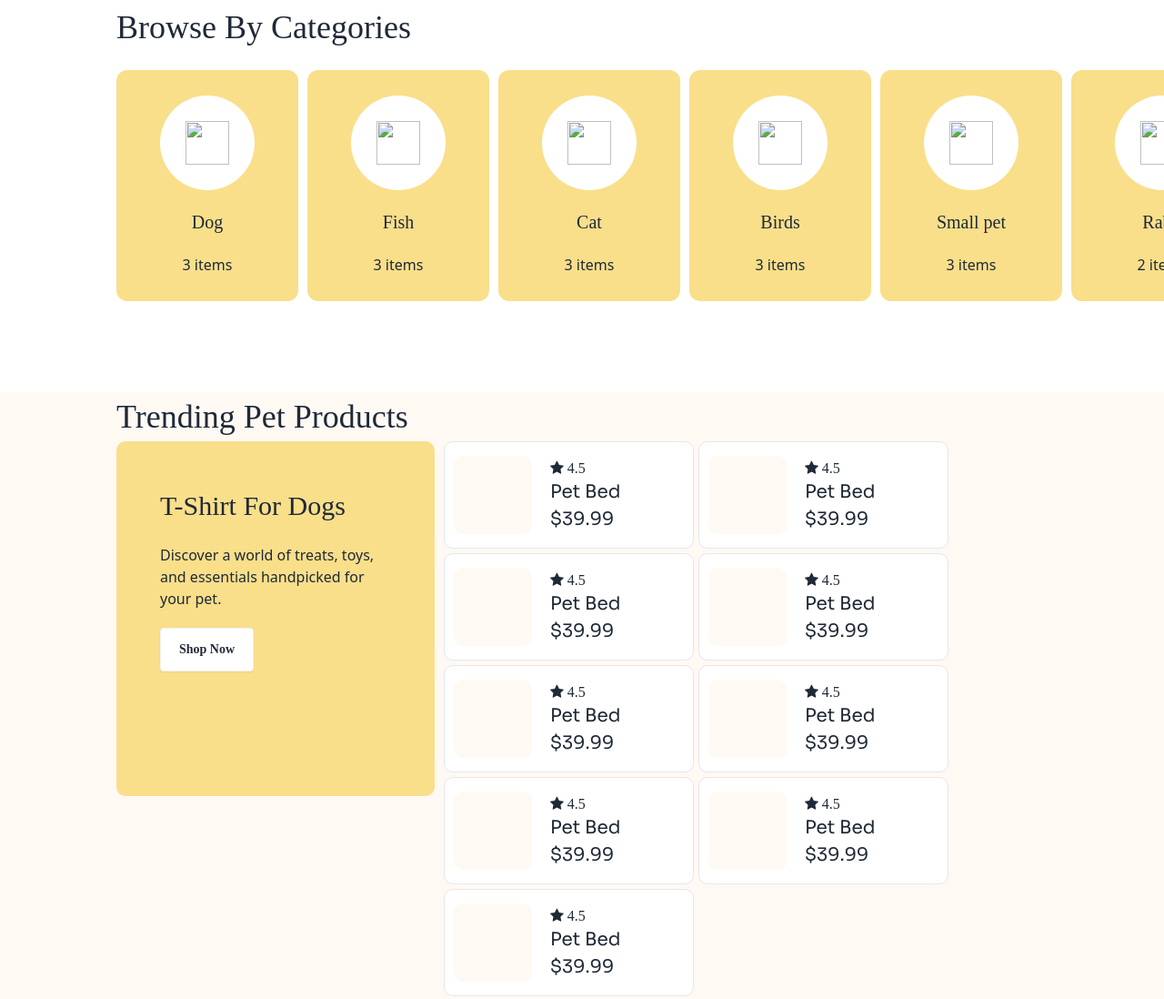
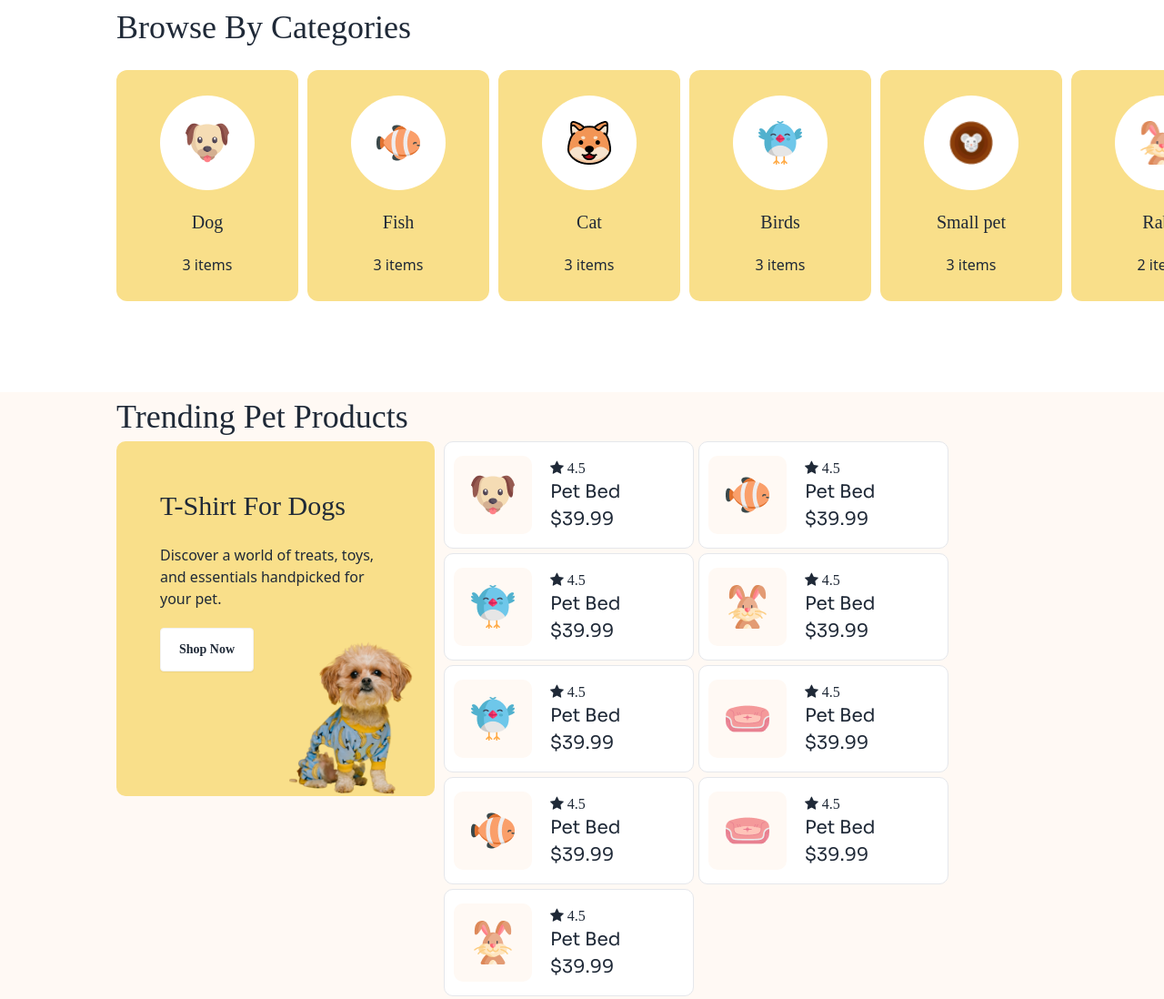
Before and after one commit to Sajidhasan544/Assingment-3, a plain HTML site: page index.html in a window 1280 px wide. Shown: the part 1087-2185 px from the top of the page at 91% size. Drawn offline with nearby package versions, Linux system fonts and the light colour scheme; the site is published under a folder, as on GitHub Pages, so addresses that start at the root find nothing; a web font is replaced by a local one.

Commit message:
images problem fix

```diff
--- a/index.html
+++ b/index.html
@@ -43,7 +43,7 @@
         <nav class="bg-nav-bg h-[100px] flex items-center">
             <div class="flex justify-between items-center  w-[80%] mx-auto">
                 <div class="flex">
-                    <img src="/c1-assets/logo-footer.png" alt="">
+                    <img src="c1-assets/logo-footer.png" alt="">
                     <h1 class="sora text-[26px] hidden lg:inline-block">Brouse<span
                             class="text-[rgb(255,220,38)]">4</span>Pets</h1>
                 </div>
@@ -91,14 +91,14 @@
                     <div
                         class="bg-[rgb(249,223,138)] w-[200px] h-[254px] rounded-[12px] flex flex-col justify-center items-center gap-[20px]">
                         <div class="w-[104px] h-[104px] bg-white flex justify-center items-center rounded-full"><img
-                                class="h-[48px] w-[48px]" src="/c1-assets/dog-cartoon.png" alt=""></div>
+                                class="h-[48px] w-[48px]" src="c1-assets/dog-cartoon.png" alt=""></div>
                         <h2 class="text-[20px] adlam">Dog</h2>
                         <p>3 items</p>
                     </div>
                     <div
                         class="bg-[rgb(249,223,138)] w-[200px] h-[254px] rounded-[12px] flex flex-col justify-center items-center gap-[20px]">
                         <div class="w-[104px] h-[104px] bg-white flex justify-center items-center rounded-full"><img
-                                class="h-[48px] w-[48px]" src="/c1-assets/fish-cartoon.png" alt=""></div>
+                                class="h-[48px] w-[48px]" src="c1-assets/fish-cartoon.png" alt=""></div>
                         <h2 class="text-[20px] adlam">Fish</h2>
                         <p>3 items</p>
                     </div>
@@ -108,14 +108,14 @@
                     <div
                         class="bg-[rgb(249,223,138)] w-[200px] h-[254px] rounded-[12px] flex flex-col justify-center items-center gap-[20px]">
                         <div class="w-[104px] h-[104px] bg-white flex justify-center items-center rounded-full"><img
-                                class="h-[48px] w-[48px]" src="/c1-assets/cat-cartoon.png" alt=""></div>
+                                class="h-[48px] w-[48px]" src="c1-assets/cat-cartoon.png" alt=""></div>
                         <h2 class="text-[20px] adlam">Cat</h2>
                         <p>3 items</p>
                     </div>
                     <div
                         class="bg-[rgb(249,223,138)] w-[200px] h-[254px] rounded-[12px] flex flex-col justify-center items-center gap-[20px]">
                         <div class="w-[104px] h-[104px] bg-white flex justify-center items-center rounded-full"><img
-                                class="h-[48px] w-[48px]" src="/c1-assets/bird-cartoon.png" alt=""></div>
+                                class="h-[48px] w-[48px]" src="c1-assets/bird-cartoon.png" alt=""></div>
                         <h2 class="text-[20px] adlam">Birds</h2>
                         <p>3 items</p>
                     </div>
@@ -125,14 +125,14 @@
                     <div
                         class="bg-[rgb(249,223,138)] w-[200px] h-[254px] rounded-[12px] flex flex-col justify-center items-center gap-[20px]">
                         <div class="w-[104px] h-[104px] bg-white flex justify-center items-center rounded-full"><img
-                                class="h-[48px] w-[48px]" src="/c1-assets/mouse-cartoon.png" alt=""></div>
+                                class="h-[48px] w-[48px]" src="c1-assets/mouse-cartoon.png" alt=""></div>
                         <h2 class="text-[20px] adlam">Small pet</h2>
                         <p>3 items</p>
                     </div>
                     <div
                         class="bg-[rgb(249,223,138)] w-[200px] h-[254px] rounded-[12px] flex flex-col justify-center items-center gap-[20px]">
                         <div class="w-[104px] h-[104px] bg-white flex justify-center items-center rounded-full"><img
-                                class="h-[48px] w-[48px]" src="/c1-assets/rabbit-cartoon.png" alt=""></div>
+                                class="h-[48px] w-[48px]" src="c1-assets/rabbit-cartoon.png" alt=""></div>
                         <h2 class="text-[20px] adlam">Rabit</h2>
                         <p>2 items</p>
                     </div>
@@ -147,7 +147,7 @@
                     <p class="mt-[20px]">Discover a world of treats, toys, and essentials handpicked for your pet.</p>
                     <button class="btn adlam bg-white px-[20px] py-[0px] mt-[20px] rounded">Shop Now</button>
                     <div class="w-[140px] absolute top-[220px] right-[20px]">
-                        <img src="/c1-assets/cute-pet-mid.png" alt="">
+                        <img src="c1-assets/cute-pet-mid.png" alt="">
                     </div>
                 </div>
 
@@ -155,7 +155,7 @@
                     <div class="cd bg-white flex border rounded-[10px] w-[171px] md:w-[275px] h-[73px] md:h-[118px] items-center gap-[20px]">
                         <div
                             class="img h-[53px] md:h-[86px] w-[53px] md:w-[86px] bg-[rgb(255,249,244)] rounded-[10px] flex justify-center items-center ml-[10px]">
-                            <img src="/c1-assets/dog-cartoon.png" alt="">
+                            <img src="c1-assets/dog-cartoon.png" alt="">
                         </div>
                         <div class="ret">
                             <span class="fa fa-star checked text-[9px] md:text-[16px]"> 4.5</span>
@@ -167,7 +167,7 @@
                     <div class="cd bg-white flex border rounded-[10px] w-[171px] md:w-[275px] h-[73px] md:h-[118px] items-center gap-[20px]">
                         <div
                             class="img h-[53px] md:h-[86px] w-[53px] md:w-[86px] bg-[rgb(255,249,244)] rounded-[10px] flex justify-center items-center ml-[10px]">
-                            <img src="/c1-assets/fish-cartoon.png" alt="">
+                            <img src="c1-assets/fish-cartoon.png" alt="">
                         </div>
                         <div class="ret">
                             <span class="fa fa-star checked text-[9px] md:text-[16px]"> 4.5</span>
@@ -179,7 +179,7 @@
                    <div class="cd bg-white flex border rounded-[10px] w-[171px] md:w-[275px] h-[73px] md:h-[118px] items-center gap-[20px]">
                         <div
                             class="img h-[53px] md:h-[86px] w-[53px] md:w-[86px] bg-[rgb(255,249,244)] rounded-[10px] flex justify-center items-center ml-[10px]">
-                            <img src="/c1-assets/bird-cartoon.png" alt="">
+                            <img src="c1-assets/bird-cartoon.png" alt="">
                         </div>
                         <div class="ret">
                             <span class="fa fa-star checked text-[9px] md:text-[16px]"> 4.5</span>
@@ -191,7 +191,7 @@
                     <div class="cd bg-white flex border rounded-[10px] w-[171px] md:w-[275px] h-[73px] md:h-[118px] items-center gap-[20px]">
                         <div
                             class="img h-[53px] md:h-[86px] w-[53px] md:w-[86px] bg-[rgb(255,249,244)] rounded-[10px] flex justify-center items-center ml-[10px]">
-                            <img src="/c1-assets/rabbit-cartoon.png" alt="">
+                            <img src="c1-assets/rabbit-cartoon.png" alt="">
                         </div>
                         <div class="ret">
                             <span class="fa fa-star checked text-[9px] md:text-[16px]"> 4.5</span>
@@ -203,7 +203,7 @@
                     <div class="cd bg-white flex border rounded-[10px] w-[171px] md:w-[275px] h-[73px] md:h-[118px] items-center gap-[20px]">
                         <div
                             class="img h-[53px] md:h-[86px] w-[53px] md:w-[86px] bg-[rgb(255,249,244)] rounded-[10px] flex justify-center items-center ml-[10px]">
-                            <img src="/c1-assets/bird-cartoon.png" alt="">
+                            <img src="c1-assets/bird-cartoon.png" alt="">
                         </div>
                         <div class="ret">
                             <span class="fa fa-star checked text-[9px] md:text-[16px]"> 4.5</span>
@@ -215,7 +215,7 @@
                     <div class="cd bg-white flex border rounded-[10px] w-[171px] md:w-[275px] h-[73px] md:h-[118px] items-center gap-[20px]">
                         <div
                             class="img h-[53px] md:h-[86px] w-[53px] md:w-[86px] bg-[rgb(255,249,244)] rounded-[10px] flex justify-center items-center ml-[10px]">
-                            <img src="/c1-assets/pet-couch.png" alt="">
+                            <img src="c1-assets/pet-couch.png" alt="">
                         </div>
                         <div class="ret">
                             <span class="fa fa-star checked text-[9px] md:text-[16px]"> 4.5</span>
@@ -227,7 +227,7 @@
                     <div class="cd bg-white flex border rounded-[10px] w-[171px] md:w-[275px] h-[73px] md:h-[118px] items-center gap-[20px]">
                         <div
                             class="img h-[53px] md:h-[86px] w-[53px] md:w-[86px] bg-[rgb(255,249,244)] rounded-[10px] flex justify-center items-center ml-[10px]">
-                            <img src="/c1-assets/fish-cartoon.png" alt="">
+                            <img src="c1-assets/fish-cartoon.png" alt="">
                         </div>
                         <div class="ret">
                             <span class="fa fa-star checked text-[9px] md:text-[16px]"> 4.5</span>
@@ -240,7 +240,7 @@
                     <div class="cd bg-white flex border rounded-[10px] w-[171px] md:w-[275px] h-[73px] md:h-[118px] items-center gap-[20px]">
                         <div
                             class="img h-[53px] md:h-[86px] w-[53px] md:w-[86px] bg-[rgb(255,249,244)] rounded-[10px] flex justify-center items-center ml-[10px]">
-                            <img src="/c1-assets/pet-couch.png" alt="">
+                            <img src="c1-assets/pet-couch.png" alt="">
                         </div>
                         <div class="ret">
                             <span class="fa fa-star checked text-[9px] md:text-[16px]"> 4.5</span>
@@ -252,7 +252,7 @@
                     <div class="cd bg-white md:flex border rounded-[10px] w-[171px] md:w-[275px] h-[73px] md:h-[118px] items-center gap-[20px] hidden">
                         <div
                             class="img h-[53px] md:h-[86px] w-[53px] md:w-[86px] bg-[rgb(255,249,244)] rounded-[10px] flex justify-center items-center ml-[10px]">
-                            <img src="/c1-assets/rabbit-cartoon.png" alt="">
+                            <img src="c1-assets/rabbit-cartoon.png" alt="">
                         </div>
                         <div class="ret">
                             <span class="fa fa-star checked text-[9px] md:text-[16px]"> 4.5</span>
@@ -278,7 +278,7 @@
                             <p class="text-[56px] adlam">$7.99</p>
                         </div>
                         <div class="img w-[214px] md:w-[382px] h-[268px] md:h-[480px] mt-[100px]">
-                            <img src="/c1-assets/cute-dog-mid.png" alt="Cute Dog" class="w-full h-auto">
+                            <img src="c1-assets/cute-dog-mid.png" alt="Cute Dog" class="w-full h-auto">
                         </div>
                     </div>
 
@@ -288,7 +288,7 @@
                             <p class="adlam text-[56px] text-[rgb(255,220,38)]">$7.99</p>
                         </div>
                         <div class="img mt-[100px]">
-                            <img src="/c1-assets/cute-pet-mid.png" alt="Dog T-Shirt">
+                            <img src="c1-assets/cute-pet-mid.png" alt="Dog T-Shirt">
                     </div>
                 </div>
             </div>
@@ -297,7 +297,7 @@
             <div class="aws mt-[100px] w-[90%] md:w-[80%] bg-[rgb(255,249,244)] h-auto md:h-[491px] mx-auto flex justify-center items-center rounded-[16px] p-12 absulate absolute bottom-[750px] md:bottom-[400px] left-[5vw] md:left-[12vw]">
                 <div class="cn flex flex-col md:flex-row gap-[30px]">
                     <div class="img w-[190px] md:w-[330px] h-[238px] md:h-[415px]">
-                        <img src="/c1-assets/cute-pet-small.png" alt="">
+                        <img src="c1-assets/cute-pet-small.png" alt="">
                     </div>
                     <div class=" flex flex-col justify-center gap-[30px]">
                         <h1 class="adlam text-[22px] md:text-[36px]">Get Pawsome News!</h1>
@@ -315,7 +315,7 @@
                 <div class="flex justify-between gap-[80px] md:flex-row flex-col">
                     <div class="flex-1 flex flex-col gap-[40px]">
                         <div class="flex items-center gap-[10px]">
-                            <img src="/c1-assets/logo-footer.png" alt="">
+                            <img src="c1-assets/logo-footer.png" alt="">
                             <h1 class="sora text-[26px] hidden lg:inline-block">Brouse<span
                                     class="text-[rgb(255,220,38)]">4</span>Pets</h1>
                         </div>
```
